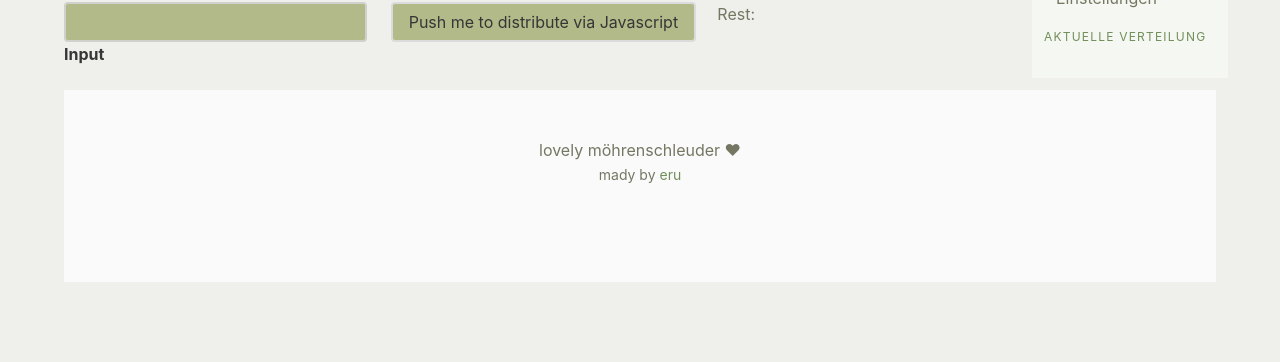
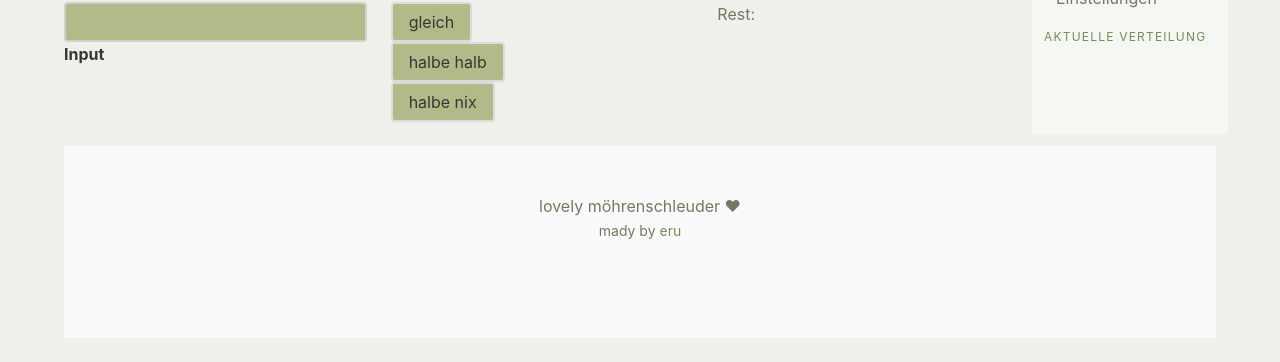
Before and after one commit to iameru/mschleuder, a Python web app: template ms/templates/products/distribute/distribute.html in a window 1280 px wide. Shown: the part 158-520 px from the top of the page. Run offline with Jinja, Linux system fonts and the light colour scheme; the template is opened without the code that fills it, so the values that code supplies are empty.

Commit message:
plain weight distribution

```diff
--- a/ms/templates/products/distribute/dist.js.html
+++ b/ms/templates/products/distribute/dist.js.html
@@ -1,13 +1,12 @@
 <script>
-function distribute () {
+function distribute (option) {
     input_field = document.getElementById("dist-input-field")
-    input = parseInt(input_field.value)
+    unit = {{ product.unit_type }}
+    input = parseFloat(input_field.value)
 
-    stations_length = {{ stations|length }}
     members_total = {{ station_sums.total }}
     members_full = {{ station_sums.full }}
     members_half = {{ station_sums.half }}
-
 
     stations = {}
     {% for station in stations %}
@@ -22,21 +21,29 @@ function distribute () {
           "members_full"  : {{ station.members_full }},
           "members_half"  : {{ station.members_half }}
           }
-    dist_all_the_same(input, members_total)
     {% endfor %}
+    if (option == "even") {divisor = 1}
+    if (option == "half") {divisor = 0.5}
+    if (option == "none") {divisor = 0}
 
+    dist(input, members_full, members_half, divisor)
 }
 
-function dist_all_the_same (input, member_total) {
-    value = input / members_total
+function dist (input, m_full, m_half, divisor) {
+
+    single_value = input / ( m_full + (m_half * divisor) )
 
     Object.values(stations).forEach(station => {
-      station.single_full_field.textContent = value
-      station.single_half_field.textContent = value
+      station.single_full_field.textContent = single_value
+      station.single_half_field.textContent = single_value * divisor
 
-      station.total_field.value = value * station.members_total
-      station.full_field.value =  value * station.members_full
-      station.half_field.value =  value * station.members_half
+      station_full = single_value * station.members_full
+      station.full_field.value = station_full
+
+      station_half = single_value * station.members_half * divisor
+      station.half_field.value =  station_half
+
+      station.total_field.value = station_full + station_half
     })
 }
 
--- a/ms/templates/products/distribute/distribute.html
+++ b/ms/templates/products/distribute/distribute.html
@@ -21,11 +21,27 @@
 <div class="column is-12">
 <div class="columns">
 
-        <div class="column is-4">{{ number_input(product.amount, label="Input", id="dist-input-field") }}</div>
-        <div class="column is-4">
-                        <button class="button"
-                                onclick="distribute()">Push me to distribute via Javascript</button></div>
-        <div class="column is-4">Rest: <p id="dist-rest-field"></p></div>
+  <div class="column is-4">{{ number_input(product.amount, label="Input", id="dist-input-field") }}</div>
+  <div class="column is-4">
+    <div class="rows">
+      <div class="row">
+        <button class="button"
+                onclick="distribute('even')"
+                >gleich</button>
+      </div>
+      <div class="row">
+        <button class="button"
+                onclick="distribute('half')"
+                >halbe halb</button>
+      </div>
+      <div class="row">
+        <button class="button"
+                onclick="distribute('none')"
+                >halbe nix</button>
+      </div>
+    </div>
+  </div>
+  <div class="column is-4">Rest: <p id="dist-rest-field"></p></div>
 
 </div>
 </div>
```
